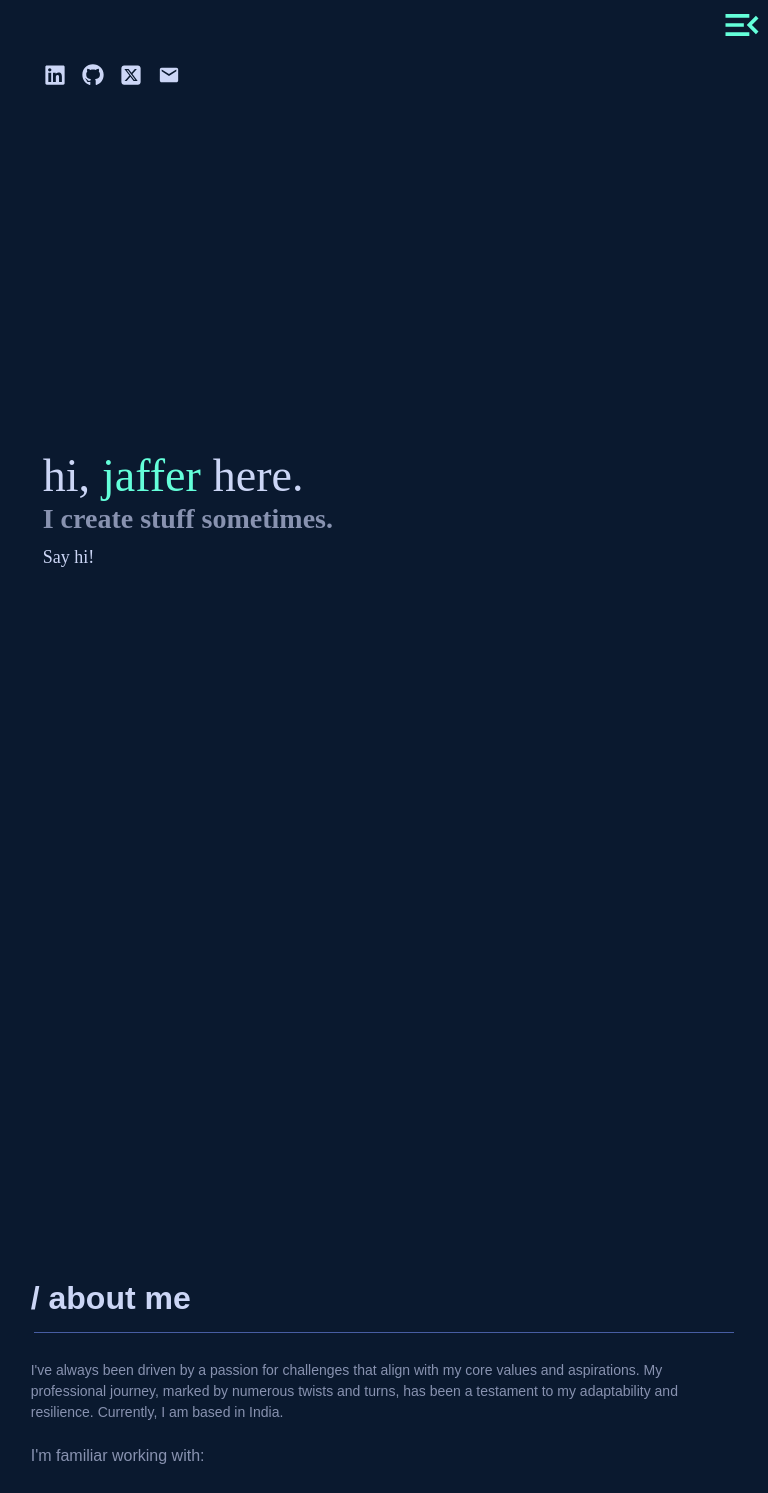
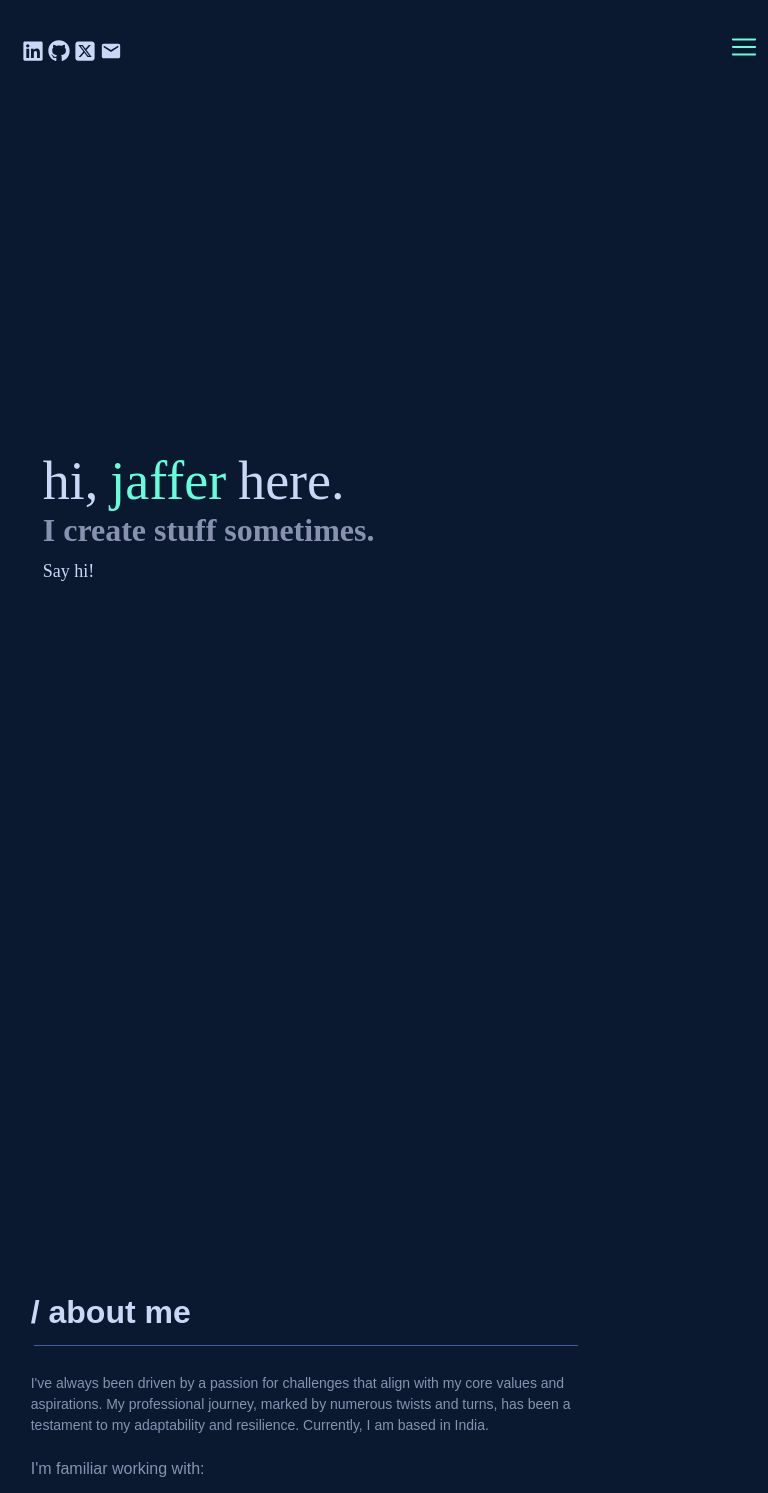
Before and after one commit to xmarzz/xmarzz.github.io, a React (Create React App) app: page / in a window 768 px wide. Shown: the top 1493 px of the page. Built offline with nearby package versions, Linux system fonts and the light colour scheme.

Commit message:
new version after initial release

```diff
--- a/src/About/About.css
+++ b/src/About/About.css
@@ -9,6 +9,7 @@
 .about-outside{
     display: flex;
     flex-direction: column;
+    max-width: 550px;
 }
 
 .about_inside{
@@ -29,7 +30,6 @@
 
 .about_details{
     font-size: 18px;
-    max-width: 969px;
     line-height: 1.5;
 }
 
@@ -49,7 +49,7 @@ ul{
 }
 
 .about_skills-names{
-    margin: 3px 0 0 0;
+    margin: 3px 0 0px 2px;
     color: var(--slate);
 }
 
@@ -70,6 +70,7 @@ ul{
 
 .about_arrow{
     color: var(--green-bright);
+    margin: 3px 2px 0 0;
 }
 
 .about-photo{
@@ -156,6 +157,9 @@ ul{
         display: none;
     }
 
+    .about_outside{
+        max-width: 330px;
+    }
 
      .about_tech, .about_actualMe{
         font-size: 16px;
--- a/src/About/About.js
+++ b/src/About/About.js
@@ -1,6 +1,7 @@
 import React from "react";
 import "./About.css";
-import { IoMdArrowDropright } from "react-icons/io";
+import { ImArrowRight } from "react-icons/im";
+
 
 const About = () => {
   const skills = [
@@ -33,7 +34,7 @@ const About = () => {
           {skills.map((skill) => (
             <div className="about_skills">
               <div className="about_arrow">
-                <IoMdArrowDropright size={22} width={10} height={12} />
+                <ImArrowRight size={9} width={10} height={10} />
               </div>
               <div className="about_skills-names"> {skill} </div>
             </div>
--- a/src/Home/Home.css
+++ b/src/Home/Home.css
@@ -2,7 +2,6 @@
 *{
     scroll-behavior: smooth;
 }
-
 
 .home_page{
     padding: 450px 15% 250px 15%;
@@ -54,7 +53,7 @@
     }
 
     .home_intro{
-        font-size: 46px;
+        font-size: 42px;
         padding: 0 12px;
     }
 
@@ -63,7 +62,7 @@
     }
 
     .home_intro2{
-        font-size: 28px;
+        font-size: 22px;
         padding: 0 12px;
     }
 
@@ -72,3 +71,16 @@
         padding: 0 12px;
     }
 }
+
+@media screen and (min-width:  768px) and (max-width:  1024px){
+    .home_intro{
+        font-size: 54px;
+    }
+    .home_intro2{
+        font-size: 32px;
+    }
+    .home_mailme{
+        font: 24px;
+    }
+
+}
--- a/src/Navbar/Navbar.css
+++ b/src/Navbar/Navbar.css
@@ -27,9 +27,6 @@
     cursor: pointer;
     color: var(--green-bright);
 }
-
-
-
 
 .navbar_logo-text{
     display: flex;
@@ -77,6 +74,7 @@
     .navbar_menu-icon {
         display: block;
         cursor: pointer;
+        margin: 30px 6px 0 0;
     }
 
     .navbar {
@@ -115,28 +113,51 @@
         top: 3px;
     }
 
-    .navbar_menuIcon{
+    .navbar_menu-Icon{
         right: 2px;
         top: 2px;
         position: fixed;
         color: aliceblue;
-        margin: 2px 6px 2px 2px;;
+        margin: 2px 6px 2px 2px;
+        cursor: pointer;
     }
+
+
 
     .navbar_options-mobile{
         text-decoration: none;
         display: flex;
-        flex-direction: row;
+        flex-direction: column;
         position: fixed;
         right: 0px;
         top: 40px;
         bottom: 0px;
-        justify-content: end;
-        display: none;
+        margin: 52px 0 0 0;
+        cursor: pointer;
+        justify-content: start;
+        transform: translateX(100%);
+        transition: transform 0.5s ease-out;
+
+    }
+
+    .navbar_options-mobile.open {
+        transform: translateX(0);
 
     }
 
     .navbar-home_mobile {
+        font: var(--font-title);
+        color: var(--lightest-slate);
+        text-decoration: none;
+        font-size: 22px;
+        padding: 16px;
+        right: 0px;
+        align-items: end;
+    }
+
+
+
+    .navbar-about_mobile{
 
         font: var(--font-title);
         color: var(--lightest-slate);
@@ -147,19 +168,6 @@
         align-items: end;
     }
 
-    .navbar_options-mobile.open{
-        display: block;
-    }
-
-    .navbar-about_mobile{
-
-        font: var(--font-title);
-        color: var(--lightest-slate);
-        text-decoration: none;
-        font-size: 22px;
-        padding: 16px;
-        right: 0px;
-    }
      .navbar-software_creation_mobile{
         font: var(--font-title);
         color: var(--lightest-slate);
@@ -167,14 +175,14 @@
         font-size: 22px;
         padding: 16px;
         right: 0px;
+        align-items: end;
     }
-    .navbar-blog_mobile{
-        font: var(--font-title);
-        color: var(--lightest-slate);
-        text-decoration: none;
-        font-size: 22px;
-        padding: 16px;
-        right: 0px;
+
+    .navbar_logo-text{
+        margin: 0 0 0 0;
+    }
+    .github_icon, .linkedin_icon , .twitter_icon, .email_icon{
+        margin: 0px 2px 2px 2px;
     }
 
 
--- a/src/Navbar/Navbar.js
+++ b/src/Navbar/Navbar.js
@@ -1,64 +1,101 @@
 import React, { useEffect, useState } from "react";
 import "./Navbar.css";
 import { FaGithub } from "react-icons/fa";
-import { MdMenuOpen, MdClose  } from "react-icons/md";
+import { MdClose } from "react-icons/md";
 import GMTClock from "../Components/GMTClock/GMTClock";
 import { FaSquareXTwitter } from "react-icons/fa6";
 import { FaLinkedin } from "react-icons/fa";
 import { MdEmail } from "react-icons/md";
-
+import { RxHamburgerMenu } from "react-icons/rx";
 
 const Navbar = () => {
   const [navbar, setNavbar] = useState(true);
-
 
   useEffect(() => {
     setNavbar(true);
   }, []);
 
-  const handleClick=()=>{
-    setNavbar(!navbar)
-  }
+  const handleClick = () => {
+    setNavbar(!navbar);
+  };
 
   return (
     <div>
       <nav className="navbar-outside navbar">
         <div className="navbar_logo">
           <div className="navbar_logo-text">
-            <FaLinkedin size={22} className="linkedin_icon" onClick={(()=> window.open("https://www.linkedin.com/in/jaffer-sathick-6727a31ab/")) }/>
-            <FaGithub size={22} className="github_icon" onClick={(()=> window.open("https://github.com/xmarzz")) }/>
-            <FaSquareXTwitter size={22} className="twitter_icon" onClick={(()=> window.open("https://twitter.com/xmarzz")) }/>
-            <MdEmail size={22} className="email_icon" onClick={(()=> window.open("mailto:sathickjaffer44@gmail.com"))}/>
-
+            <FaLinkedin
+              size={22}
+              className="linkedin_icon"
+              onClick={() =>
+                window.open(
+                  "https://www.linkedin.com/in/jaffer-sathick-6727a31ab/"
+                )
+              }
+            />
+            <FaGithub
+              size={22}
+              className="github_icon"
+              onClick={() => window.open("https://github.com/xmarzz")}
+            />
+            <FaSquareXTwitter
+              size={22}
+              className="twitter_icon"
+              onClick={() => window.open("https://twitter.com/xmarzz")}
+            />
+            <MdEmail
+              size={22}
+              className="email_icon"
+              onClick={() =>
+                window.open("https://mailto:sathickjaffer44@gmail.com")
+              }
+            />
           </div>
           <div className="navbar_clock">
-                  <GMTClock/>
+            <GMTClock />
           </div>
         </div>
 
         <div className="navbar_text">
-            <div className="navbar_menu">
-             <div className="navbar_menu-icon">{navbar ? <MdMenuOpen size={44} color="#64ffda" onClick={handleClick}/> : <MdClose size={44} color="#64ffda" onClick={handleClick} />}</div>
-
-
-            <div className={`navbar_options-mobile ${navbar ? "close" : "open"}`}>
-             <div> <a href="#home" className="navbar-home_mobile">
-                /Home
-              </a></div>
-             <div> <a href="#about" className="navbar-about_mobile">
-                /About
-              </a></div>
-            <div>  <a
-                href="#myWork"
-                className="navbar-software_creation_mobile"
-              >
-                /software creation
-              </a>
-              </div>
-
+          <div className="navbar_menu" onClick={handleClick}>
+            <div className="navbar_menu-icon" >
+              {navbar ? (
+                <RxHamburgerMenu
+                  size={28}
+                  color="#64ffda"
+                  className="hamburger-active"
+                />
+              ) : (
+                <MdClose
+                  size={30}
+                  color="#64ffda"
+                  className="hamburger-inactive"
+                />
+              )}
             </div>
 
-
+            <div
+              className={`navbar_options-mobile ${navbar ? "close" : "open"}`}
+            >
+              <div>
+                {" "}
+                <a href="#home" className="navbar-home_mobile">
+                  /Home
+                </a>
+              </div>
+              <div>
+                {" "}
+                <a href="#about" className="navbar-about_mobile">
+                  /About
+                </a>
+              </div>
+              <div>
+                {" "}
+                <a href="#myWork" className="navbar-software_creation_mobile">
+                  /software creation
+                </a>
+              </div>
+            </div>
           </div>
           <div className="navbar_options">
             {" "}
--- a/src/myWork/myWork.css
+++ b/src/myWork/myWork.css
@@ -3,13 +3,14 @@
     display: flex;
     flex-direction: column;
     margin: 15px 330px 15px 0px;
+    max-width: 1250px;
 }
 
 .myWork_title{
     font-family: var(--font-title);
     font-size: 46px;
     font-weight: 700;
-    padding: 12px 0px;
+    padding: 12px 0px 0 12px;
     color: var(--lightest-slate);
     color: #ccd6f6;
 }
@@ -18,7 +19,7 @@
     border: none;
     height: 1px;
     background-color: var(--line);
-    margin: 15px 3px;
+    margin: 0px 3px 15px 3px;
 }
 
 
@@ -92,7 +93,6 @@
 .projectCard_folder{
     justify-content: start;
     color: var(--green-bright);
-
 }
 
 .projectCard_top-right{
@@ -107,6 +107,10 @@
     color: var(--lightest-slate);
 }
 
+.projectCard_page-icon{
+    margin: 10px 0 0 0;
+}
+
 .projectCard_bottom{
     margin-top: 36px;
 }
@@ -118,7 +122,6 @@
     margin-top: 26px;
     line-height: 1.5;
 }
-
 
 
 .projectCard_tech{
--- a/src/myWork/myWork.js
+++ b/src/myWork/myWork.js
@@ -3,6 +3,7 @@ import "./myWork.css";
 import { FaGithub } from "react-icons/fa";
 import { MdOutlineDriveFolderUpload } from "react-icons/md";
 import { IoFolderOutline } from "react-icons/io5";
+
 
 const myWork = () => {
   const projects = {
@@ -80,7 +81,7 @@ const myWork = () => {
                     className="projectCard_page"
                   >
                     {" "}
-                    <MdOutlineDriveFolderUpload size={26}/>{" "}
+                    <MdOutlineDriveFolderUpload size={30} className="projectCard_page-icon"/>{" "}
                   </div>
                 )}
               </div>
```
